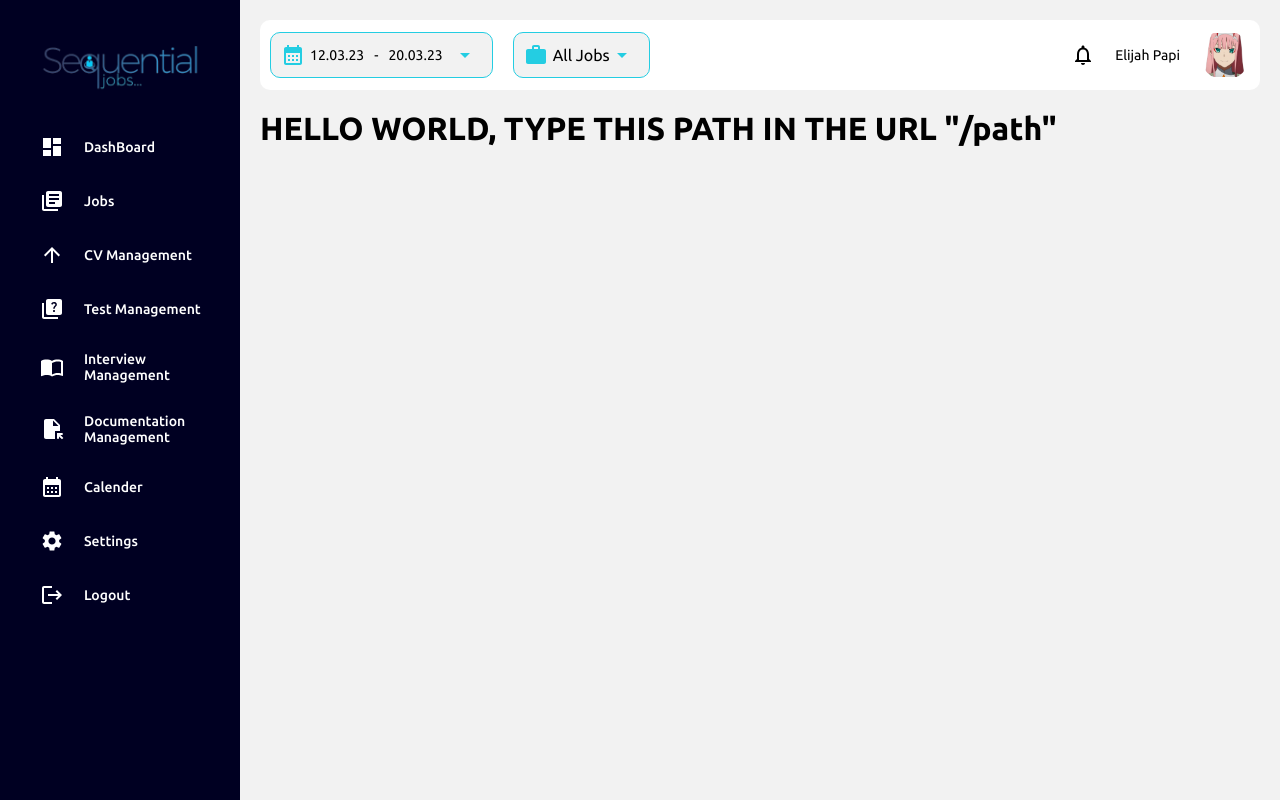
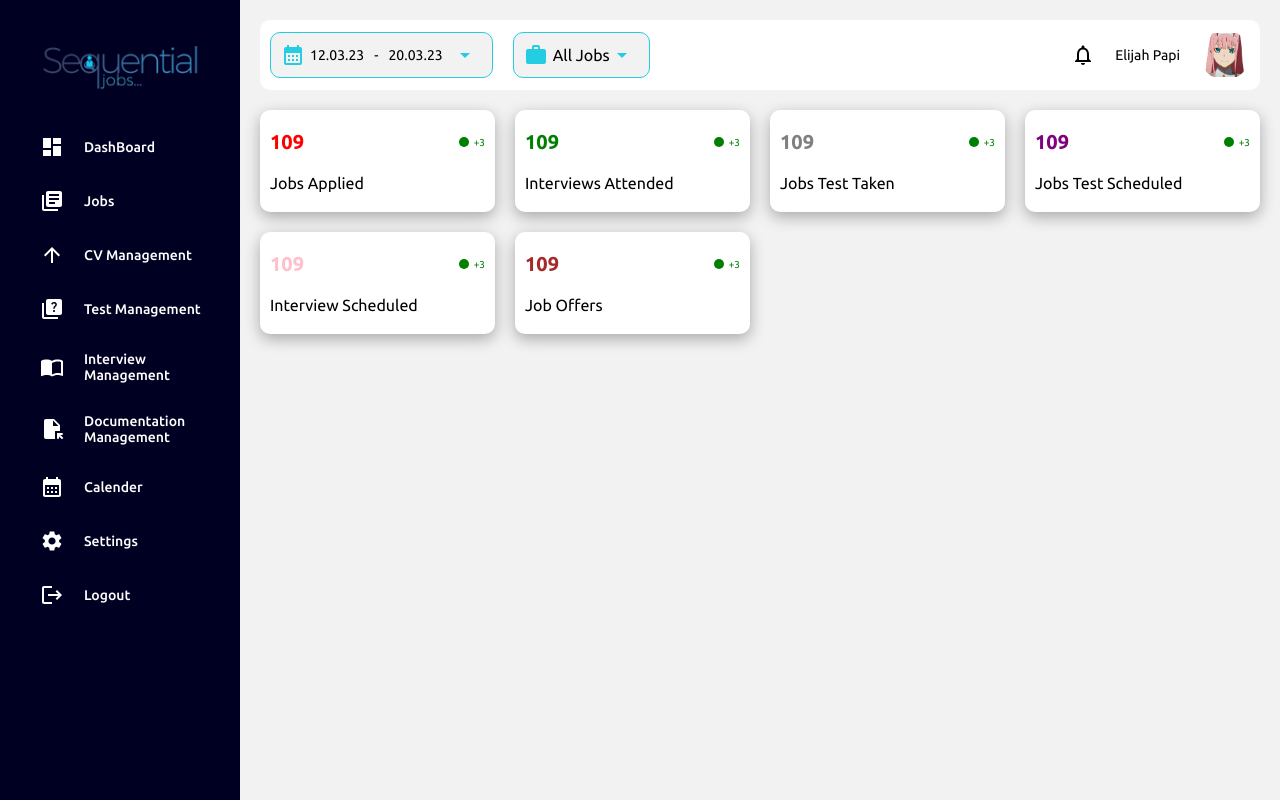
Before and after one commit to Tomation-Solution/sequential-job-revamp, a React (Create React App) app: page / in a window 1280 px wide. Built offline with nearby package versions, Linux system fonts and the light colour scheme.

Commit message:
dashboard

```diff
--- a/src/App.tsx
+++ b/src/App.tsx
@@ -13,6 +13,7 @@ import MedicalsInvitation from "./components/Medicals/MedicalsInvitation/Medical
 import InterviewManagement from "./components/InterviewManagement/InterviewManagement";
 import Jobs from "./pages/Jobs";
 import CVManagement from "./pages/CVManagement/CVManagement";
+import Dashboard from "./pages/Dashboard";
 // import AuthRoutes from "./components/Auth/AuthRoutes";
 
 function App() {
@@ -22,10 +23,7 @@ function App() {
       <BrowserRouter>
         <Routes>
           <Route element={<MainLayout />}>
-            <Route
-              path="/"
-              element={<h1>HELLO WORLD, TYPE THIS PATH IN THE URL "/path"</h1>}
-            />
+            <Route path="/" element={<Dashboard />} />
             {/*ELIJAHS REUSABLE COMPONENTS || LOOK AT THEM */}
             <Route path="/test-management" element={<TestManagement />} />
             <Route path="/take-test" element={<TakeTest />} />
@@ -39,6 +37,7 @@ function App() {
             {/*ELIJAHS REUSABLE COMPONENTS || LOOK AT THEM */}
 
             <Route path="/cvmanagement" element={<CVManagement />} />
+
             {/* ADD OTHER PATHS THAT SHOULD BE RENDERED WITH THE SIDEBAR HERE, ELSE DO SO OUTSIDE */}
           </Route>
           <Route path="*" element={<NotFound />} />
--- /dev/null
+++ b/src/components/Dashboard/DashboardTopSummary.tsx
@@ -0,0 +1,37 @@
+import React from "react";
+import {
+  ItemCountCon,
+  TopSummaryContainer,
+  TopSummaryItems,
+} from "./TopSummaryBox.styles";
+
+const data = [
+  { color: "red", name: "Jobs Applied " },
+  { color: "green", name: "Interviews Attended" },
+  { color: "gray", name: "Jobs Test Taken" },
+  { color: "purple", name: "Jobs Test Scheduled" },
+  { color: "pink", name: "Interview Scheduled" },
+  { color: "brown", name: "Job Offers" },
+];
+
+const DashboardTopSummary = () => {
+  return (
+    <TopSummaryContainer>
+      {data.map((item, index) => (
+        <TopSummaryItems newColor={item.color} key={index}>
+          <ItemCountCon>
+            <h1>109</h1>
+
+            <div>
+              <section></section>
+              +3
+            </div>
+          </ItemCountCon>
+          <p>{item.name}</p>
+        </TopSummaryItems>
+      ))}
+    </TopSummaryContainer>
+  );
+};
+
+export default DashboardTopSummary;
--- /dev/null
+++ b/src/components/Dashboard/TopSummaryBox.styles.tsx
@@ -0,0 +1,60 @@
+import styled from "styled-components";
+import { seqLightBlue, seqWhite } from "../../globals/colors";
+import { mobile, mobileSm, tablet } from "../../responsive";
+
+export const TopSummaryContainer = styled.div`
+  display: flex;
+  flex-wrap: wrap;
+  gap: 20px;
+`;
+export const TopSummaryItems = styled.div<{ newColor: string }>`
+  padding: 10px;
+  display: flex;
+  flex-direction: column;
+  width: calc((100% - 60px) / 4);
+  background-color: ${seqWhite};
+  box-shadow: 0px 5px 15px rgba(0, 0, 0, 0.3);
+  border-radius: 10px;
+  cursor: pointer;
+
+  ${tablet({
+    width: "150px",
+  })}
+  ${mobile({
+    width: "calc((100% - 20px) / 2)",
+  })}
+    ${mobileSm({
+    width: "100%",
+  })}
+
+  h1 {
+    color: ${(props) =>
+      props.newColor ? `${props.newColor}` : `${seqLightBlue}`};
+    font-size: 20px;
+  }
+
+  p {
+    margin: 10px 0px;
+  }
+
+  div {
+    display: flex;
+    align-items: center;
+    font-size: 10px;
+    color: green;
+
+    section {
+      width: 10px;
+      height: 10px;
+      border-radius: 50%;
+      background-color: green;
+      margin-right: 5px;
+    }
+  }
+`;
+
+export const ItemCountCon = styled.div`
+  margin: 10px 0px;
+  display: flex;
+  justify-content: space-between;
+`;
--- a/src/pages/CVManagement/CVManagement.styles.tsx
+++ b/src/pages/CVManagement/CVManagement.styles.tsx
@@ -98,3 +98,29 @@ export const CVManagemntSection = styled.div`
     gap: 20px;
   }
 `;
+
+export const CVManagemntCVUpload = styled.div`
+  display: flex;
+  align-items: center;
+  justify-content: center;
+  flex-direction: column;
+  gap: 20px;
+  margin-top: 3em;
+
+  h2 {
+    align-self: flex-start;
+  }
+
+  button {
+    border: none;
+    outline: none;
+  }
+
+  div {
+    display: flex;
+    align-self: flex-start;
+    width: 100%;
+    flex-wrap: wrap;
+    gap: 20px;
+  }
+`;
--- a/src/pages/CVManagement/CVManagement.tsx
+++ b/src/pages/CVManagement/CVManagement.tsx
@@ -2,6 +2,7 @@ import React from "react";
 import AddCircleIcon from "@mui/icons-material/AddCircle";
 import {
   CVManagementHeader,
+  CVManagemntCVUpload,
   CVManagemntContainer,
   CVManagemntFormContainer,
   CVManagemntPersonalStatement,
@@ -173,6 +174,9 @@ const CVManagement = () => {
 
   return (
     <>
+      <CVManagemntCVUpload >
+
+      </CVManagemntCVUpload>
       <CVManagemntContainer>
         <CVManagementHeader>
           <h1>My CV</h1>
--- /dev/null
+++ b/src/pages/Dashboard.tsx
@@ -0,0 +1,12 @@
+import React from "react";
+import DashboardTopSummary from "../components/Dashboard/DashboardTopSummary";
+
+const Dashboard = () => {
+  return (
+    <div>
+      <DashboardTopSummary />
+    </div>
+  );
+};
+
+export default Dashboard;
```
Also changed, not shown: 1 other file (tests, documents, lock files or other folders).
